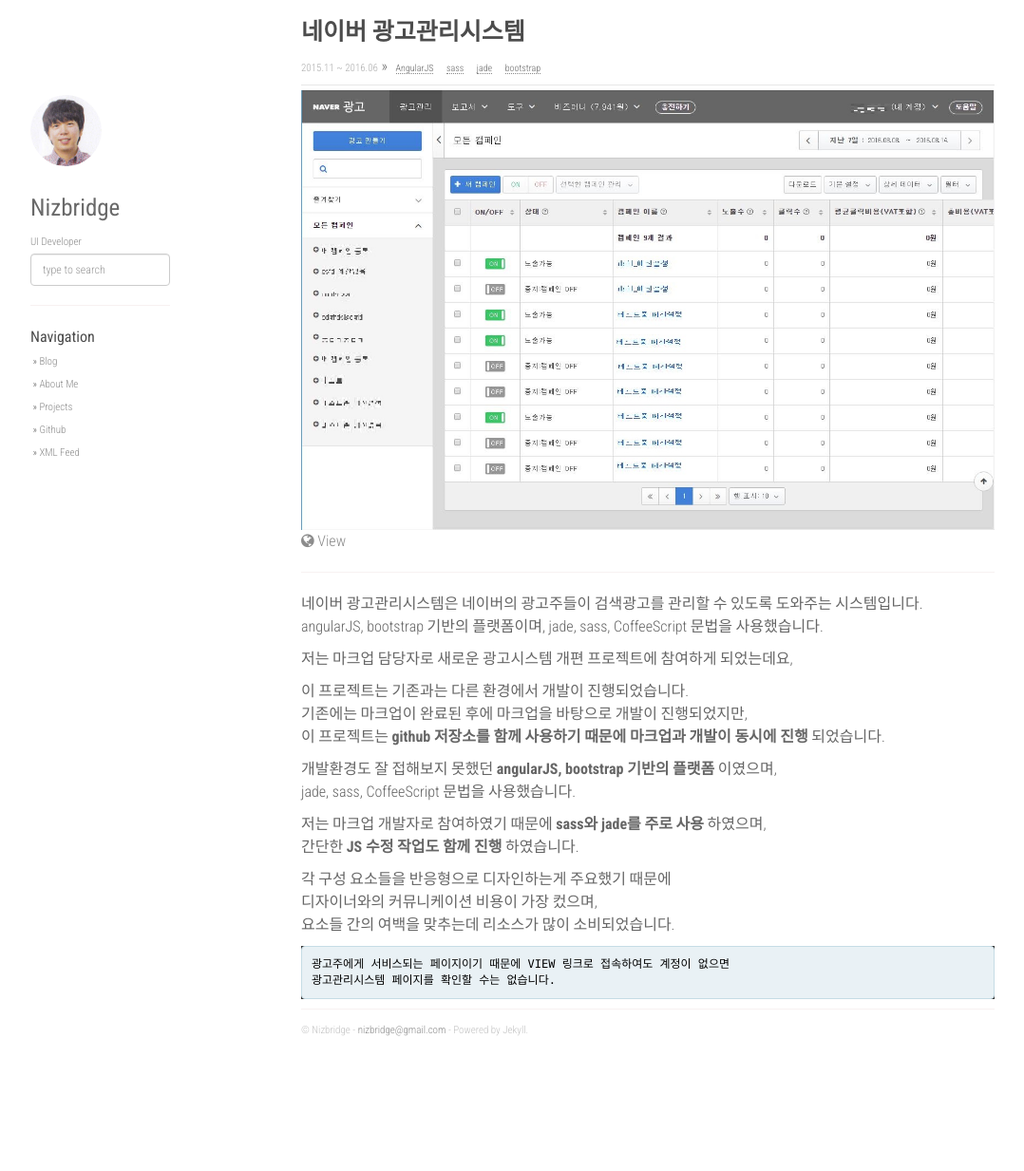
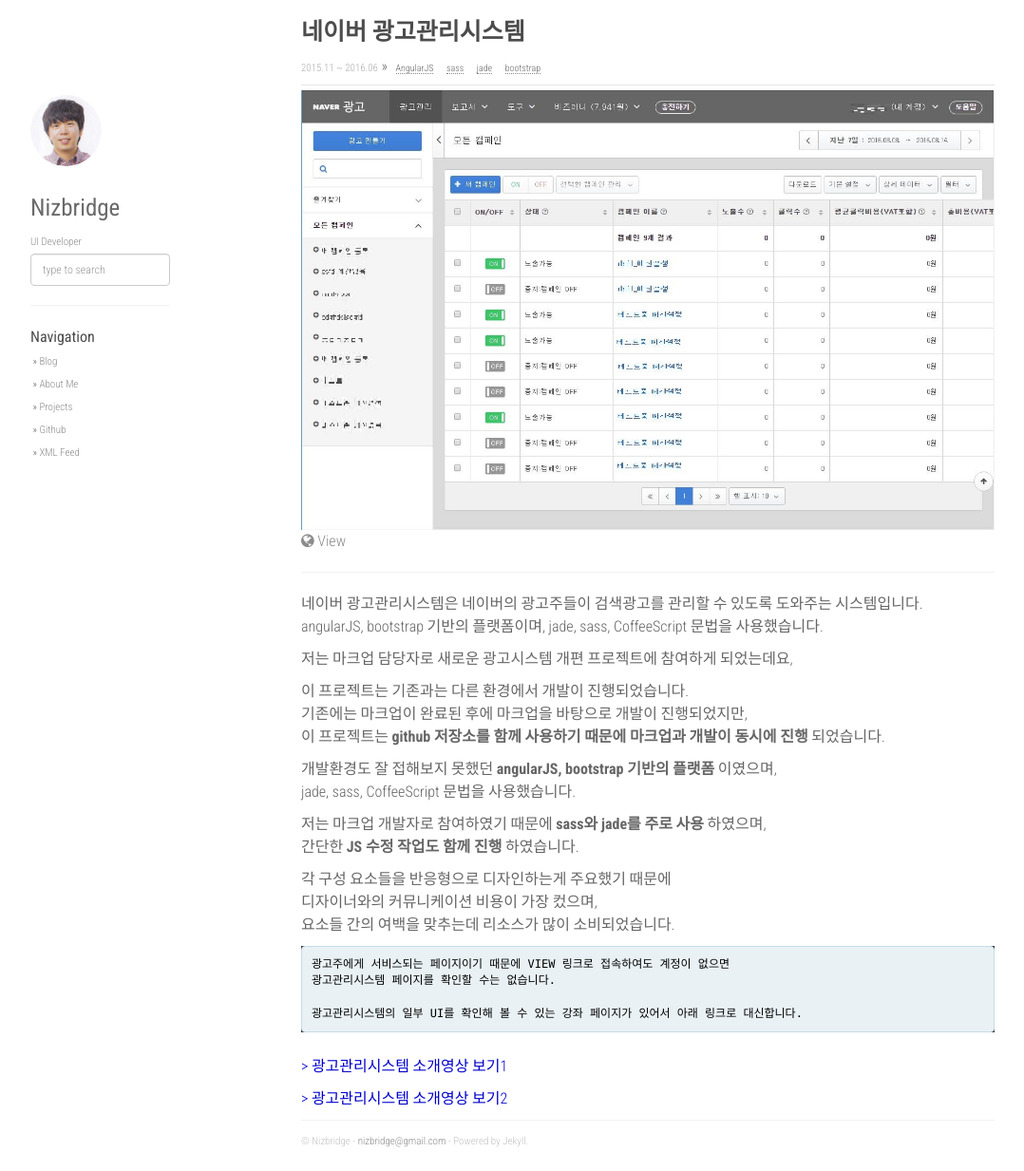
Before and after one commit to nizbridge/nizbridge.github.io, a Jekyll site: the page built from _project/ncc.md, in a window 1280 px wide and 1233 px high. Shown: the whole window at 95% size, without its empty margins (53-1131 px from the left). Built offline with Jekyll 4.4.1, drawn with Linux system fonts in a browser that asks for light colours; nearby versions of some CDN libraries.

Commit message:
ie에서 프로필 사진 radius 안되는 문제 수정. ncc project 설명 수정

````diff
--- a/_project/ncc.md
+++ b/_project/ncc.md
@@ -25,5 +25,12 @@
 ```
 광고주에게 서비스되는 페이지이기 때문에 VIEW 링크로 접속하여도 계정이 없으면
 광고관리시스템 페이지를 확인할 수는 없습니다.
+
+광고관리시스템의 일부 UI를 확인해 볼 수 있는 강좌 페이지가 있어서 아래 링크로 대신합니다.
 ```
 {:class="blue-box"}
+
+<br>
+[> 광고관리시스템 소개영상 보기1](http://www.edwith.org/naveredu_01/lecture/4377){:class="text-link" target="blank"}
+
+[> 광고관리시스템 소개영상 보기2](http://www.edwith.org/naveredu_01/lecture/4379){:class="text-link" target="blank"}
--- a/static/css/main.css
+++ b/static/css/main.css
@@ -155,6 +155,7 @@
 
 div.col-sm-3 img#about {
     -webkit-border-radius: 150px;
+    border-radius: 150px;
     margin-bottom: 10px;
     margin-left: auto;
     margin-right: auto;
````
Also changed, not shown: _posts/2016-08-16-install-jekyll.md (+1 -1 lines).
